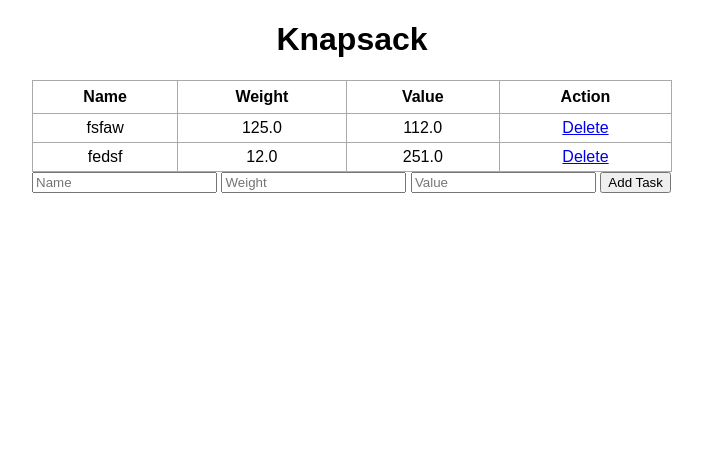
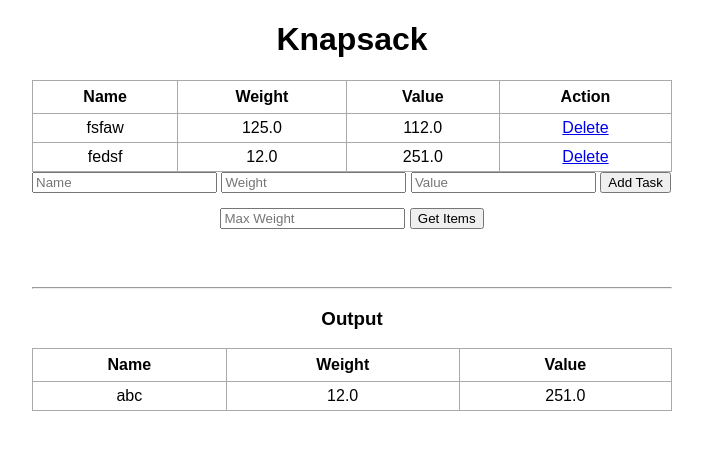
Before and after one commit to iamvickynguyen/UVic-Programming-Club, a Flask app: page / in a window 1280 px wide. Shown: the top 450 px of the page, without its empty margins (288-991 px from the left). Run offline with Flask 2, Linux system fonts and the light colour scheme; data comes from the database, SQL or seed files in the repository; both versions use the stored data as it was after the commit.

Commit message:
creating knapsack function template

```diff
--- a/KnapSack-app/app.py
+++ b/KnapSack-app/app.py
@@ -29,7 +29,10 @@ def index():
 
     else:
         items = Items.query.all()
-        return render_template('index.html', items = items)
+        l = [u.__dict__ for u in items]
+        print(l)
+        selectedItems = [{'weight': '12.0', 'value': '251.0', 'name': 'abc', 'id': '2'}]
+        return render_template('index.html', items = items, selectedItems = selectedItems)
 
 @app.route('/delete/<int:id>')
 def delete(id):
--- a/KnapSack-app/static/css/main.css
+++ b/KnapSack-app/static/css/main.css
@@ -25,3 +25,9 @@ td {
     text-align: center;
     padding: 5px;
 }
+
+.center {
+    display: flex;
+    justify-content: center;
+    align-items: center;
+}
--- a/KnapSack-app/templates/index.html
+++ b/KnapSack-app/templates/index.html
@@ -29,10 +29,40 @@
     <div class="form">
         <form action="/" method="POST">
             <input type="text" maxlength="200" name="name" id="content" placeholder="Name">
-            <input type="text" maxlength="3" name="weight" id="content" placeholder="Weight">
-            <input type="text" maxlength="3" name="value" id="content" placeholder="Value">
+            <input type="text" maxlength="5" name="weight" id="content" placeholder="Weight">
+            <input type="text" maxlength="5" name="value" id="content" placeholder="Value">
             <input type="submit" value="Add Task">
         </form>
     </div>
+
+    <div class="center" style="padding-top: 15px;">
+        <div class="form">
+            <form action="/" method="POST">
+                <input type="text" maxlength="10" name="maxWeight" id="content" placeholder="Max Weight">
+                <input type="submit" value="Get Items">
+            </form>
+        </div>
+    </div>
 </div>
+
+<div class="content" style="padding-top: 50px;">
+    <hr>
+    <h3 style="text-align: center;">Output</h3>
+    <table>
+        <tr>
+            <th>Name</th>
+            <th>Weight</th>
+            <th>Value</th>
+        </tr>
+
+        {% for item in selectedItems %}
+        <tr>
+            <td>{{ item.name }}</td>
+            <td>{{ item.weight }}</td>
+            <td>{{ item.value }}</td>
+        </tr>
+        {% endfor %}
+    </table>
+</div>
+
 {% endblock %}
```
Also changed, not shown: KnapSack-app/knapsack.db, KnapSack-app/templates/base.html (line endings or trailing spaces).
